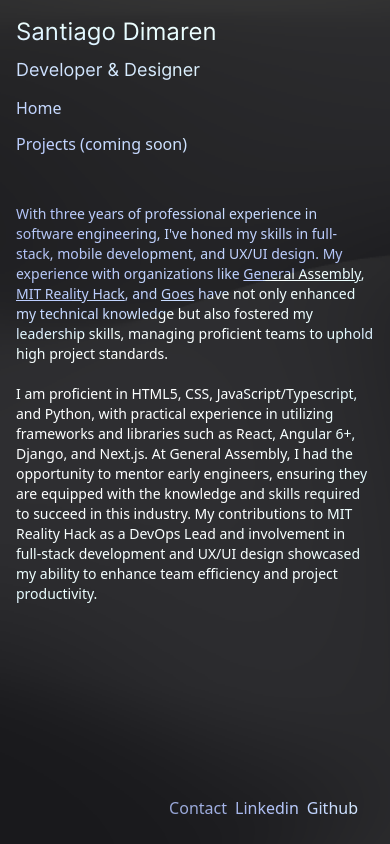
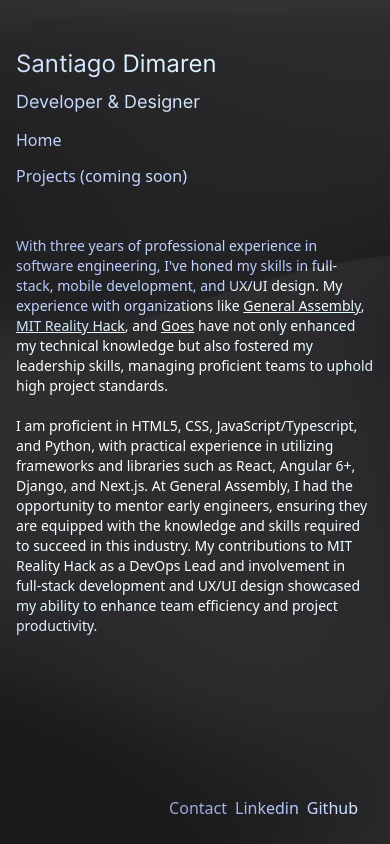
Before and after one commit to sdimaren/portfolio, a Next.js app: page /about in a window 390 px wide. Built offline with nearby package versions, Linux system fonts and the light colour scheme.

Commit message:
fixed layout

```diff
--- a/src/app/about/page.tsx
+++ b/src/app/about/page.tsx
@@ -19,7 +19,7 @@ export default function About() {
   const isWhiteTheme = theme === 'white';
 
   return (
-    <div className={`relative h-screen p-4 mx-auto text-gray-300 sm:p-6 md:p-8 lg:p-12 max-w-7xl ${isWhiteTheme ? 'dark' : ''}`}>
+    <div className={`relative h-screen p-4 text-gray-300 sm:px-6 pt-[48px] md:p-8 lg:p-12 max-w-7xl ${isWhiteTheme ? 'dark' : ''}`}>
       <h1 className="mb-2 text-2xl sm:text-3xl md:text-4xl lg:text-5xl font-interRegular sm:px-4">Santiago Dimaren</h1>
       <h2 className="mb-3 text-lg sm:text-xl font-interRegular sm:px-4">Developer & Designer</h2>
       <nav className="mb-12 sm:px-4">
--- a/src/app/page.tsx
+++ b/src/app/page.tsx
@@ -25,7 +25,7 @@ export default function Home() {
   const isWhiteTheme = theme === 'white';
 
   return (
-    <div className={`relative h-screen p-4 mx-auto text-gray-300 sm:p-6 md:p-8 lg:p-12 max-w-7xl ${isWhiteTheme ? 'dark' : ''}`}>
+    <div className={`relative h-screen p-4 text-gray-300 sm:px-6 pt-[48px] md:p-8 lg:p-12 max-w-7xl ${isWhiteTheme ? 'dark' : ''}`}>
       <h1 className="mb-2 text-2xl sm:text-3xl md:text-4xl lg:text-5xl font-interRegular sm:px-4">Santiago Dimaren</h1>
       <h2 className="mb-3 text-lg sm:text-xl font-interRegular sm:px-4">Developer & Designer</h2>
       <nav className="mb-12 sm:px-4">
```
